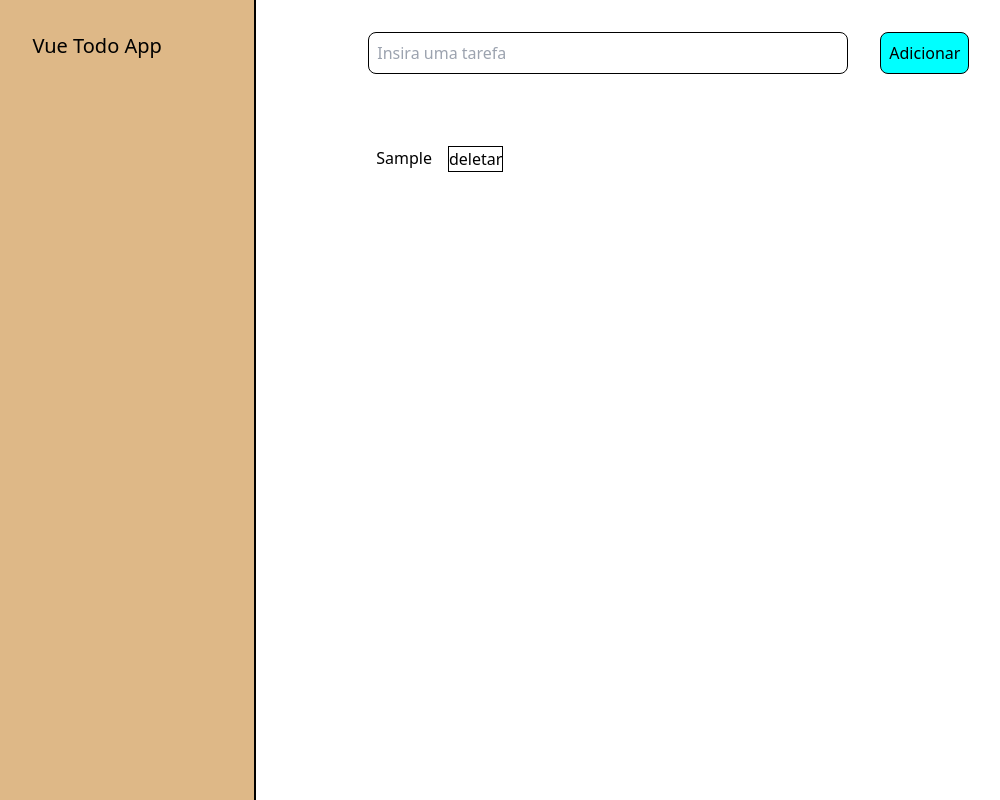
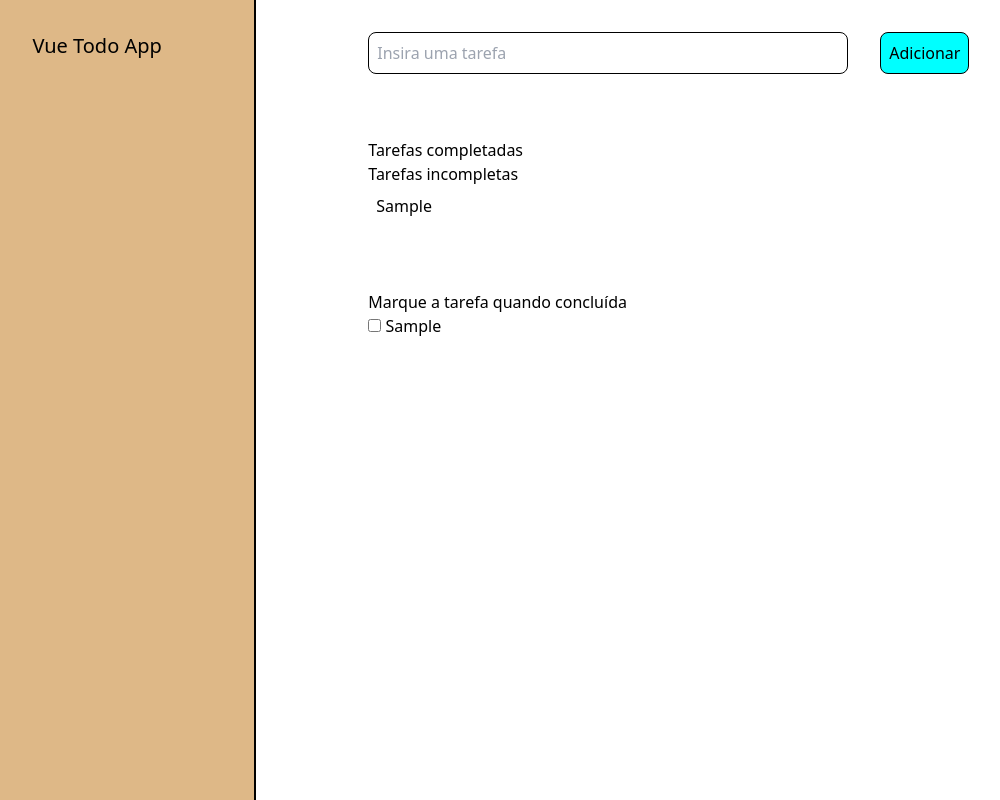
Before and after one commit to meiraa13/vue_todolist, a Vue app: page / in a window 1280 px wide. Both pictures are taken after typing "Sample" into the empty fields and a click on the button "Adicionar". Shown: the whole page, without its empty margins (60-1060 px from the left). Built offline with nearby package versions, Linux system fonts and the light colour scheme.

Commit message:
feat:checkbox functionality to mark completed/uncompleted tasks

```diff
--- a/package.json
+++ b/package.json
@@ -11,7 +11,8 @@
     "lint": "eslint . --ext .vue,.js,.jsx,.cjs,.mjs,.ts,.tsx,.cts,.mts --fix --ignore-path .gitignore"
   },
   "dependencies": {
-    "vue": "^3.3.4"
+    "vue": "^3.3.4",
+    "vuetify": "^3.4.2"
   },
   "devDependencies": {
     "@rushstack/eslint-patch": "^1.3.3",
--- a/src/components/Dashboard.vue
+++ b/src/components/Dashboard.vue
@@ -2,26 +2,34 @@
 import { defineComponent } from 'vue';
 import InputBar from './InputBar.vue';
 import TasksList from './TasksList.vue';
+import UncompletedTasksVue from './UncompletedTasks.vue';
+
+export interface IData {
+    task:string,
+    completed:boolean
+}
 
 export default defineComponent({
     name:"Dashboard",
     components:{
     InputBar,
     TasksList,
+    UncompletedTasksVue,
 },
     data(){
         return{
-            tasks:[] as string[],
+            tasks:[] as IData[],
         }
     },
     methods:{
-        addTask(task:string){
-            this.tasks.push(task)
+        addTask(task:IData){
+            const objCopy = {...task}
+            this.tasks.push(objCopy)
             localStorage.setItem("@Tasks", JSON.stringify(this.tasks))
 
         },
-        deleteTask(indexFrom:number){
-            const newArr = this.tasks.filter((task, index)=> index !== indexFrom)
+        deleteTask(){
+            const newArr = this.tasks.filter((task) =>!task.completed)
             this.tasks = newArr
             localStorage.setItem("@Tasks",JSON.stringify(this.tasks))
 
@@ -42,6 +50,7 @@ export default defineComponent({
    <div class="div-dashboard">
         <InputBar @submitTask="addTask" />
         <TasksList :tasks="tasks" @delete="deleteTask" />
+        <UncompletedTasksVue :tasks="tasks"/>
     </div>
 
 </template>
--- a/src/components/InputBar.vue
+++ b/src/components/InputBar.vue
@@ -7,13 +7,17 @@ export default defineComponent({
 
     data(){
       return {
-        task:""
+        formData:{
+          task:"",
+          completed:false
+
+        }
       }
     },
     methods:{
       emitSubmitForm(){
-        this.$emit('submitTask', this.task)
-        this.task = ""
+        this.$emit('submitTask', this.formData)
+        this.formData.task = ""
 
       }
     },
@@ -25,7 +29,7 @@ export default defineComponent({
 
 <template>
   <form @submit.prevent="emitSubmitForm()">
-    <input  v-model="task" placeholder="Insira uma tarefa" />
+    <input  v-model="formData.task" placeholder="Insira uma tarefa" />
     <button>Adicionar</button>
   </form>
 
--- a/src/components/TasksList.vue
+++ b/src/components/TasksList.vue
@@ -1,28 +1,60 @@
 <script lang="ts">
 import { defineComponent } from 'vue';
+import type { PropType  } from 'vue';
+
+interface ITask {
+    task:string,
+    completed:boolean
+}
 
 export default defineComponent({
     name:"TasksList",
-    props:["tasks"],
+    props:{
+        tasks:{
+            type:Object as PropType<ITask[]>,
+            required:true
+        }
+    },
     methods:{
-        emitDelete(indexFrom:number){
-            this.$emit('delete',indexFrom)
+        emitDelete(){
+            this.$emit('delete')
 
         }
     },
-    emits:['delete']
+    emits:['delete'],
+    computed:{
+        completedTasks(){
+            return this.tasks.filter((task)=>task.completed)
+        },
+        uncompletedTasks(){
+            return this.tasks.filter((task)=>!task.completed)
+        }
+    }
 })
 </script>
 
 <template>
     <div>
         <p v-if="tasks.length==0">Você ainda não possui nenhuma tarefa registrada</p>
-        <ul v-else>
-            <li v-for="(task, index) in tasks" :key="index">
-                <p>{{ task }}</p>
-                <button @click="emitDelete(index)" >deletar</button>
-            </li>
-        </ul>
+        <div v-else>
+            <div>
+                <ul>
+                    <h1>Tarefas completadas</h1>
+                    <li v-for="(task, index) in completedTasks" :key="index">
+                        <p>{{ task.task }}</p>
+                    </li>
+                </ul>
+                <button v-show="completedTasks.length>0" @click="emitDelete" >Limpar lista</button>
+            </div>
+
+            <ul>
+                <h1>Tarefas incompletas</h1>
+                <li v-for="(task, index) in uncompletedTasks" :key="index">
+                    <p>{{ task.task }}</p>
+                </li>
+            </ul>
+
+        </div>
     </div>
 </template>
 
--- /dev/null
+++ b/src/components/UncompletedTasks.vue
@@ -0,0 +1,30 @@
+<script lang="ts">
+import { defineComponent } from 'vue';
+
+export default defineComponent({
+    name:"UncompletedTasks",
+    props:["tasks"],
+
+})
+
+</script>
+
+<template>
+      <div>
+
+        <ul v-show="tasks.length>0">
+            <p>Marque a tarefa quando concluída</p>
+            <li v-for="(task, index) in tasks" :key="index">
+                <input
+                type="checkbox"
+                v-model="task.completed"
+                :id="task.task"
+                /> <label :for="task.task">{{ task.task }}</label>
+
+            </li>
+        </ul>
+    </div>
+
+
+
+</template>
--- a/src/main.ts
+++ b/src/main.ts
@@ -3,4 +3,7 @@ import App from './App.vue'
 import './index.css'
 
 
+
+
+
 createApp(App).mount('#app')
```
Also changed, not shown: 1 other file (tests, documents, lock files or other folders).
